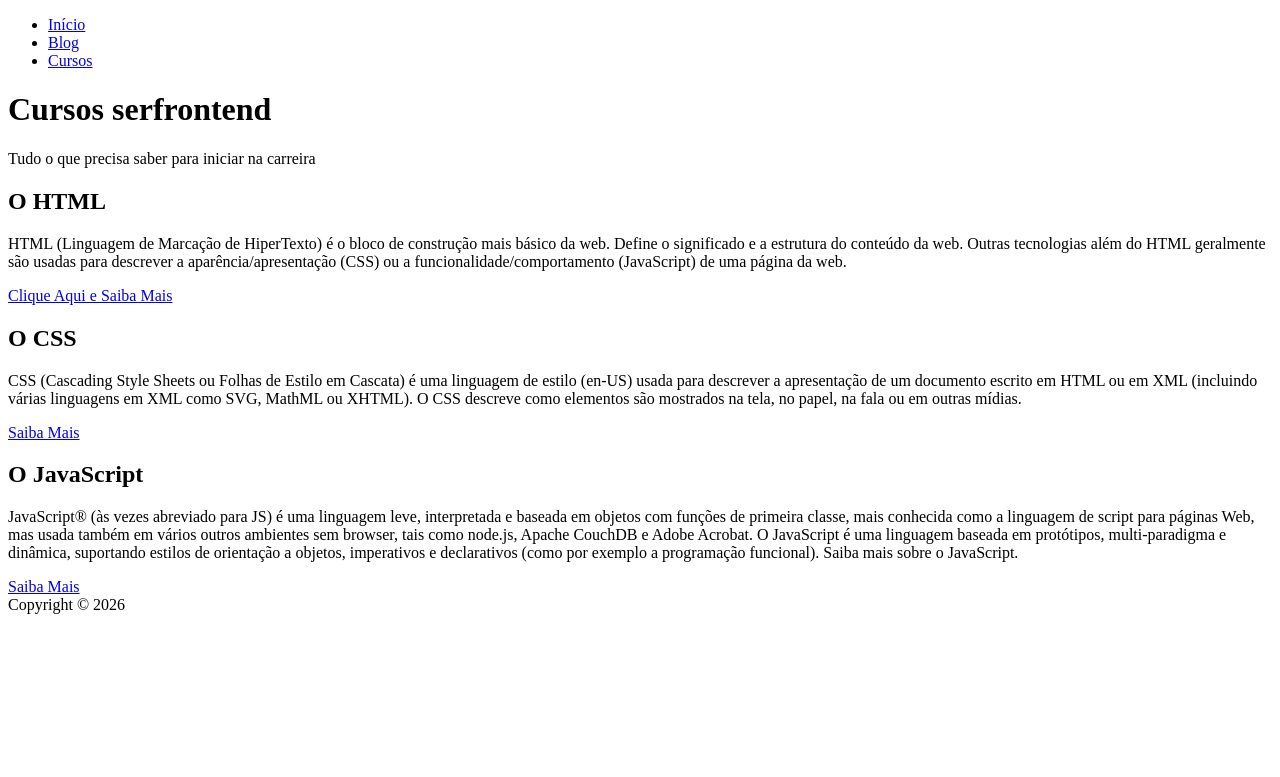
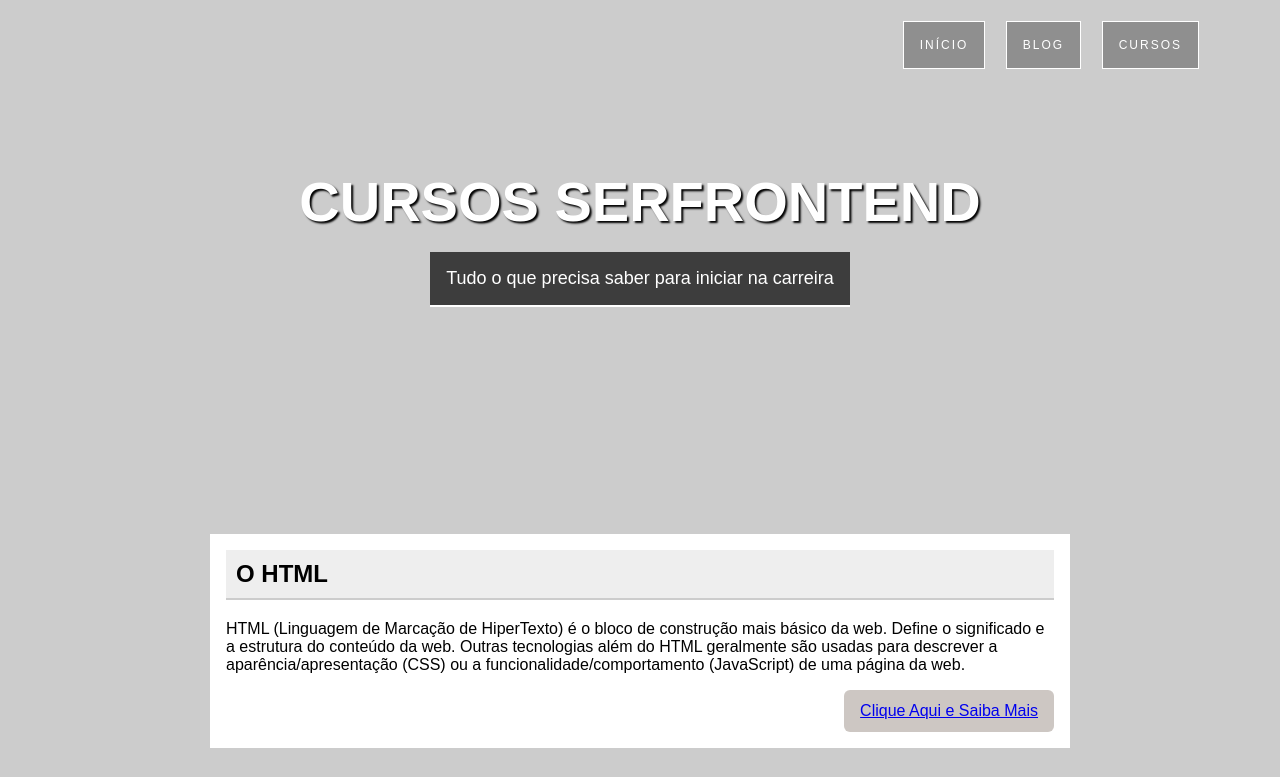
Before and after one commit to jessekoz/Front-end-Site-b-sico-, a plain HTML site: page index.html in a window 1280 px wide. Shown: the top 777 px of the page. Drawn offline with Linux system fonts and the light colour scheme.

Commit message:
Fix stylesheet link to use correct filename

```diff
--- a/index.html
+++ b/index.html
@@ -9,7 +9,7 @@
     <meta name="author" content="Jessé mendes da silva">
     <meta name="keywords" content="css3, html5, javascprit, carreira front-end">
 
-    <link rel="stylesheet" href="styles/estilo.css">
+   <link rel="stylesheet" href="style.css">
 
 
 </head>
```
